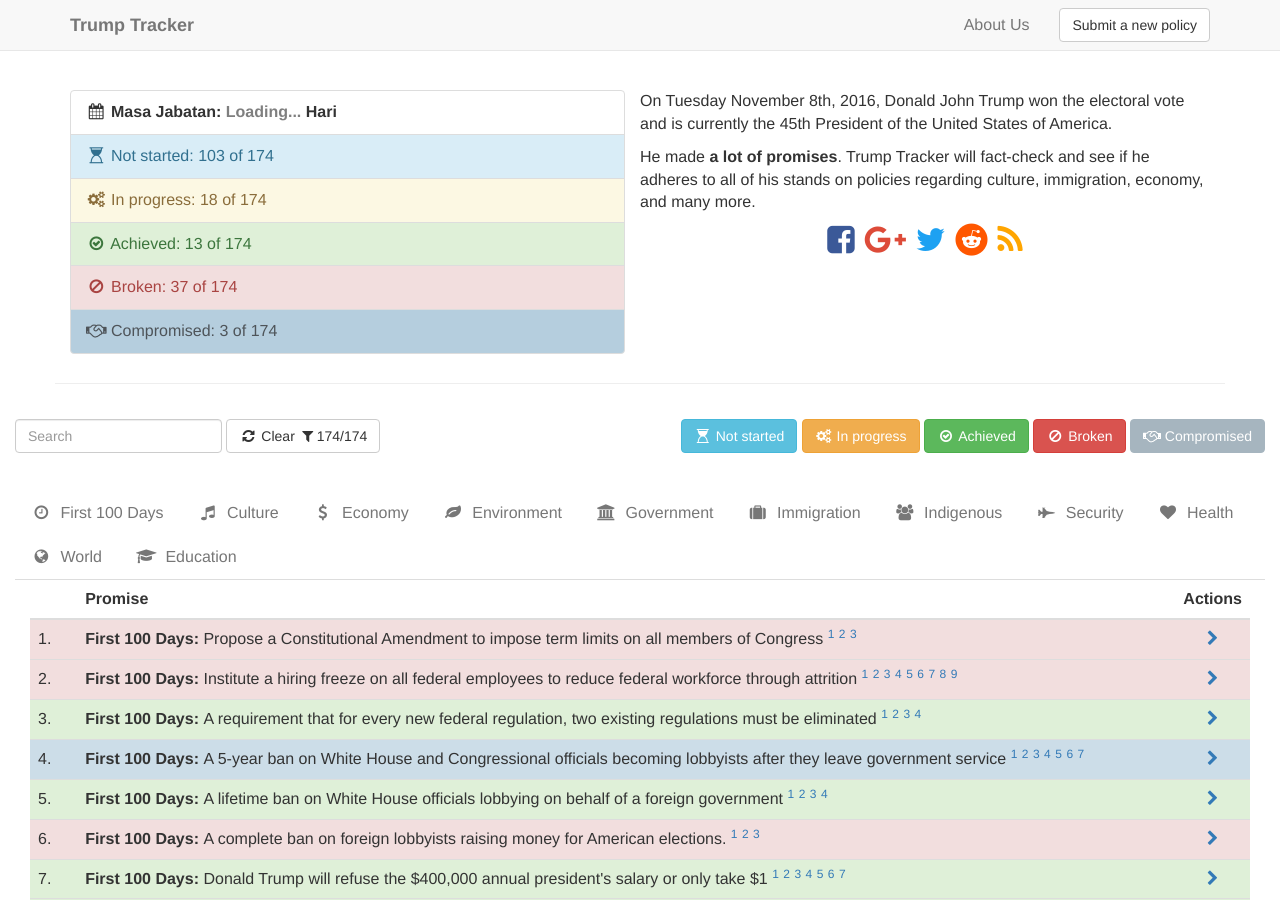
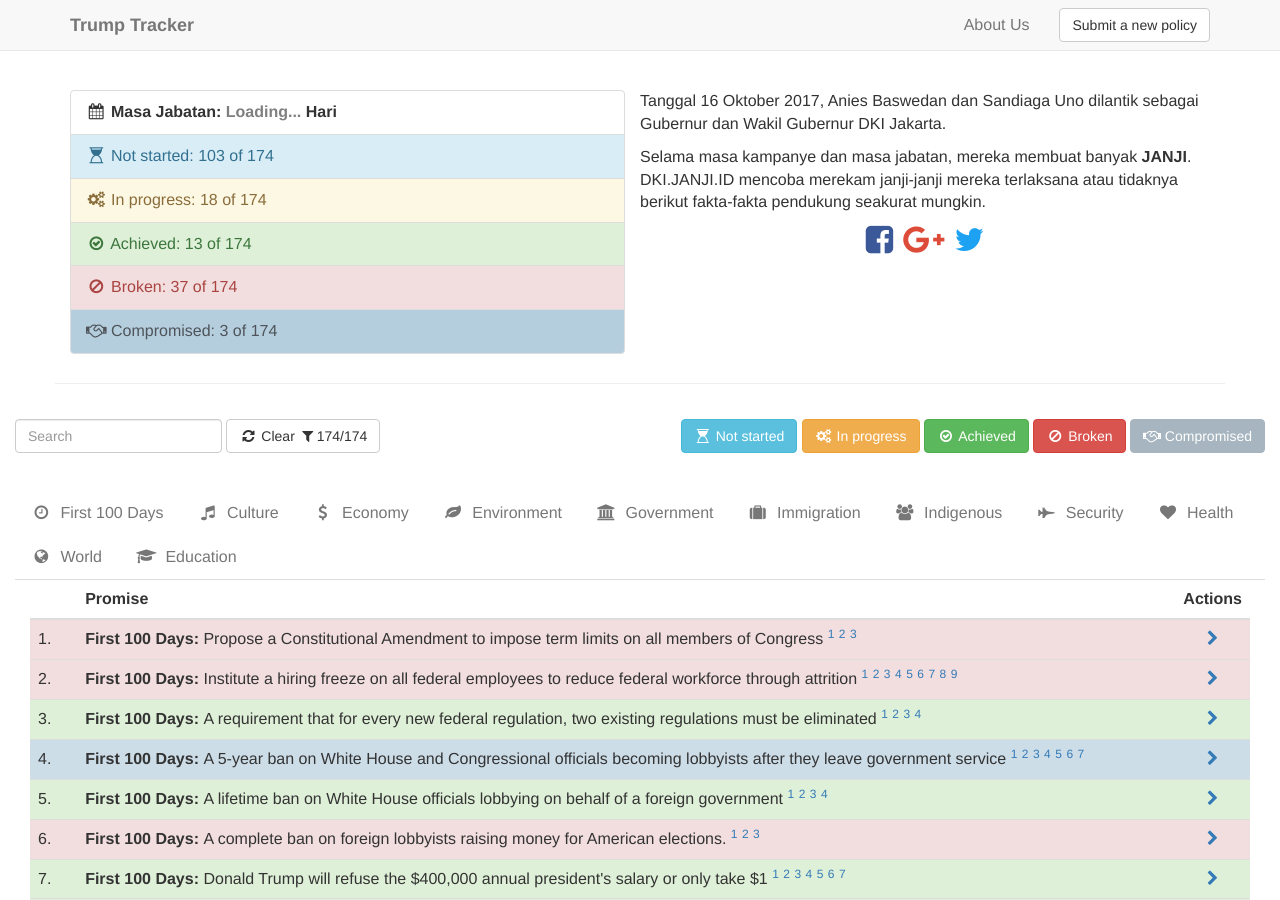
Before and after one commit to janjiid/dki, a Jekyll site: the page built from index.html, in a window 1280 px wide and 900 px high. Built offline with Jekyll 4.4.1, drawn with Linux system fonts in a browser that asks for light colours; nearby versions of some CDN libraries.

Commit message:
index.html

```diff
--- a/index.html
+++ b/index.html
@@ -33,36 +33,26 @@
         </div>
 
         <div class="container-fluid">
-            <p>On Tuesday November 8th, 2016, Donald John Trump won the electoral vote and is currently the 45th President of the United States of America.</p>
-            <p>He made <b>a lot of promises</b>. Trump Tracker will fact-check and see if he adheres to all of his stands on policies regarding culture, immigration, economy, and many more.</p>
+            <p>Tanggal 16 Oktober 2017, Anies Baswedan dan Sandiaga Uno dilantik sebagai Gubernur dan Wakil Gubernur DKI Jakarta.</p>
+            <p>Selama masa kampanye dan masa jabatan, mereka membuat banyak <b>JANJI</b>. DKI.JANJI.ID mencoba merekam janji-janji mereka terlaksana atau tidaknya berikut fakta-fakta pendukung seakurat mungkin.</p>
             <div id="share-buttons" class="text-center">
                 <ul class="list-inline">
                     <li>
-                        <a href="https://www.facebook.com/sharer.php?u=https://trumptracker.github.io/" target="_blank"
+                        <a href="https://www.facebook.com/sharer.php?u=http//dki.janji.id/" target="_blank"
                            style="color:#3b5998;">
                             <i class="fa fa-2x fa-facebook-square"></i>
                         </a>
                     </li>
                     <li>
-                        <a href="https://plus.google.com/share?url=https://trumptracker.github.io/" target="_blank"
+                        <a href="https://plus.google.com/share?url=http://dki.janji.id/" target="_blank"
                            style="color:#dd4b39;">
                             <i class="fa fa-2x fa-google-plus"></i>
                         </a>
                     </li>
                     <li>
-                        <a href="https://twitter.com/share?url=https://trumptracker.github.io/&amp;text=Track&nbsp;&commat;realDonaldTrump&apos;s&nbsp;Electoral&nbsp;Promises&nbsp;with&nbsp;Trump&nbsp;Tracker.&amp;hashtags=TrumpTracker&amp;via=VirenMohindra"
+                        <a href="https://twitter.com/share?url=http://dki.janji.id/&amp;text=DKI.JANJI.ID;hashtags=JANJI.ID"
                            target="_blank" style="color:#1da1f2;">
                             <i class="fa fa-2x fa-twitter"></i>
-                        </a>
-                    </li>
-                    <li>
-                        <a href="https://reddit.com/r/trumptracker" target="_blank" style="color:#ff5700;">
-                            <i class="fa fa-2x fa-reddit"></i>
-                        </a>
-                    </li>
-                    <li>
-                        <a href="https://luithollander.nl/trumptracker/rss.php" target="_blank" style="color:#ffa500;">
-                            <i class="fa fa-2x fa-rss"></i>
                         </a>
                     </li>
                 </ul>
```
